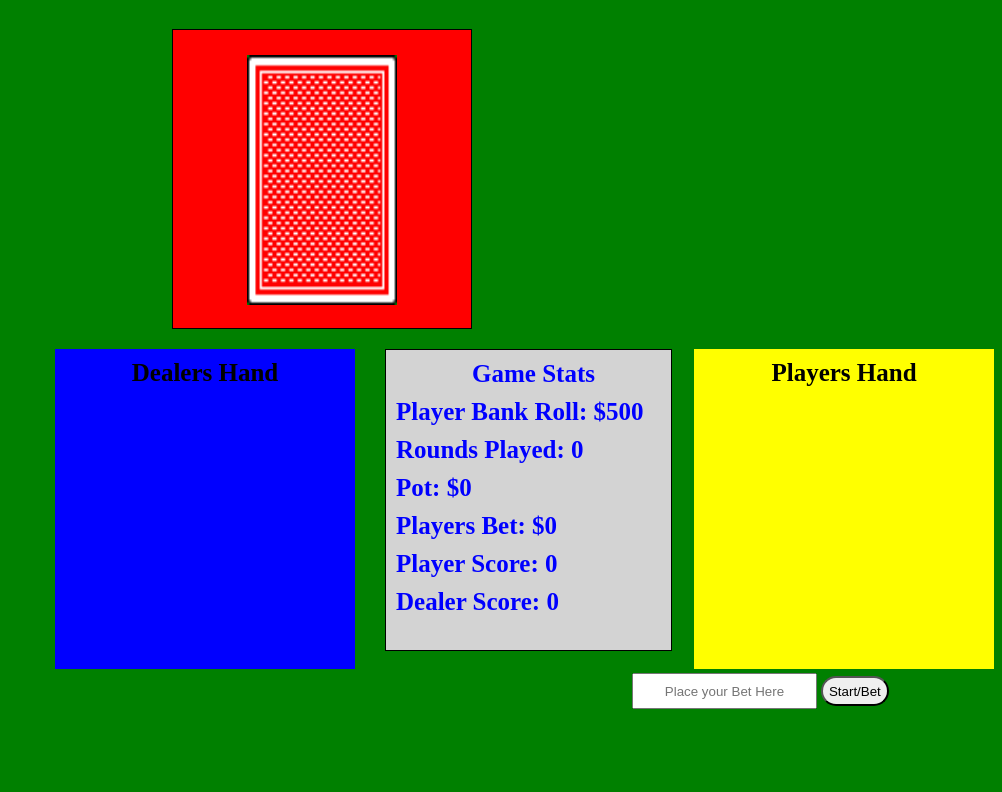
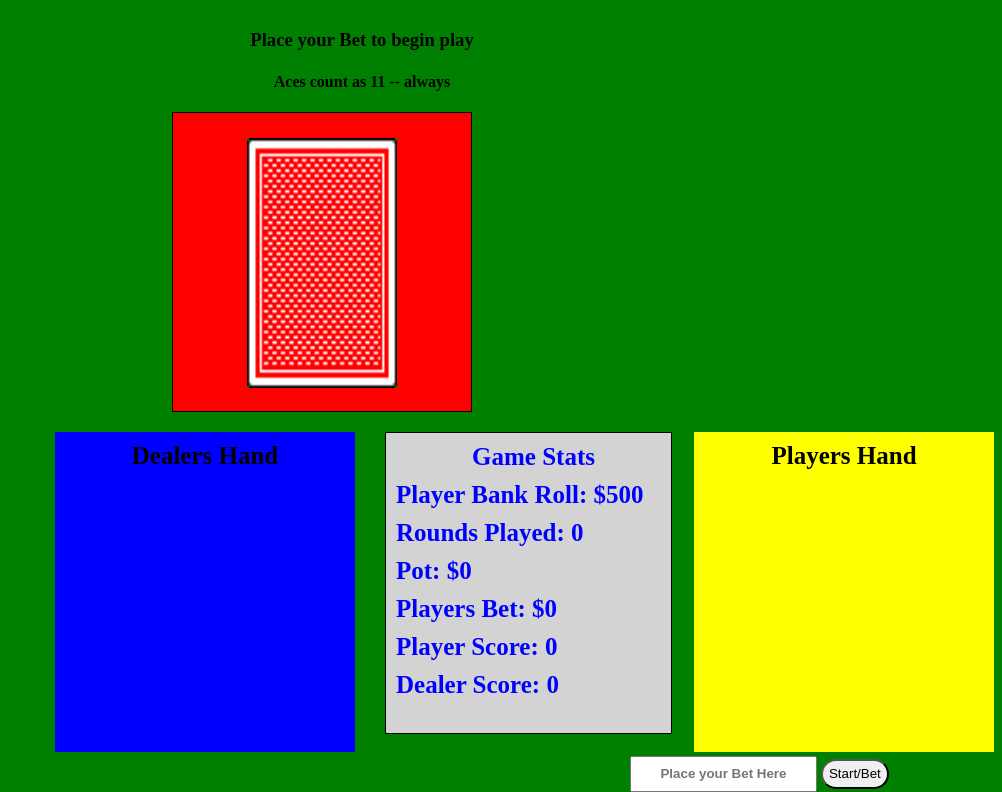
Before and after one commit to lin1ood/lin1ood.github.io, a plain HTML site: page index.html in a window 1280 px wide. Shown: the part 90-882 px from the top of the page, without its empty margins (278-1280 px from the left). Before the commit the page ends 800 px from the top, so only its background shows below. Drawn offline with nearby package versions, Linux system fonts and the light colour scheme.

Commit message:
Minor Tweak for user instruction

```diff
--- a/index.html
+++ b/index.html
@@ -13,6 +13,8 @@
     <!-- <a href="userStory.html" target="_blank">Link to Blackjack user story</a> -->
     <header>
       <h1>BlackJack</h1>
+      <h3>Place your Bet to begin play</h3>
+      <h4>Aces count as 11 -- always</h4>
     </header>
     <div id="deck" >
     <img src="img/back.bmp" alt="back" height="250" width="150"></div>
--- a/style/style.css
+++ b/style/style.css
@@ -42,6 +42,11 @@ img {
 h1 {
     text-align: center;
     font-size: 3em;
+}
+
+h3, h4 {
+  text-align: center;
+
 }
 
 .buttons {
@@ -105,6 +110,7 @@ br {
 input {
   height: 30px;
   text-align: center;
+  font-weight:bold;
 }
 
 button {
```
